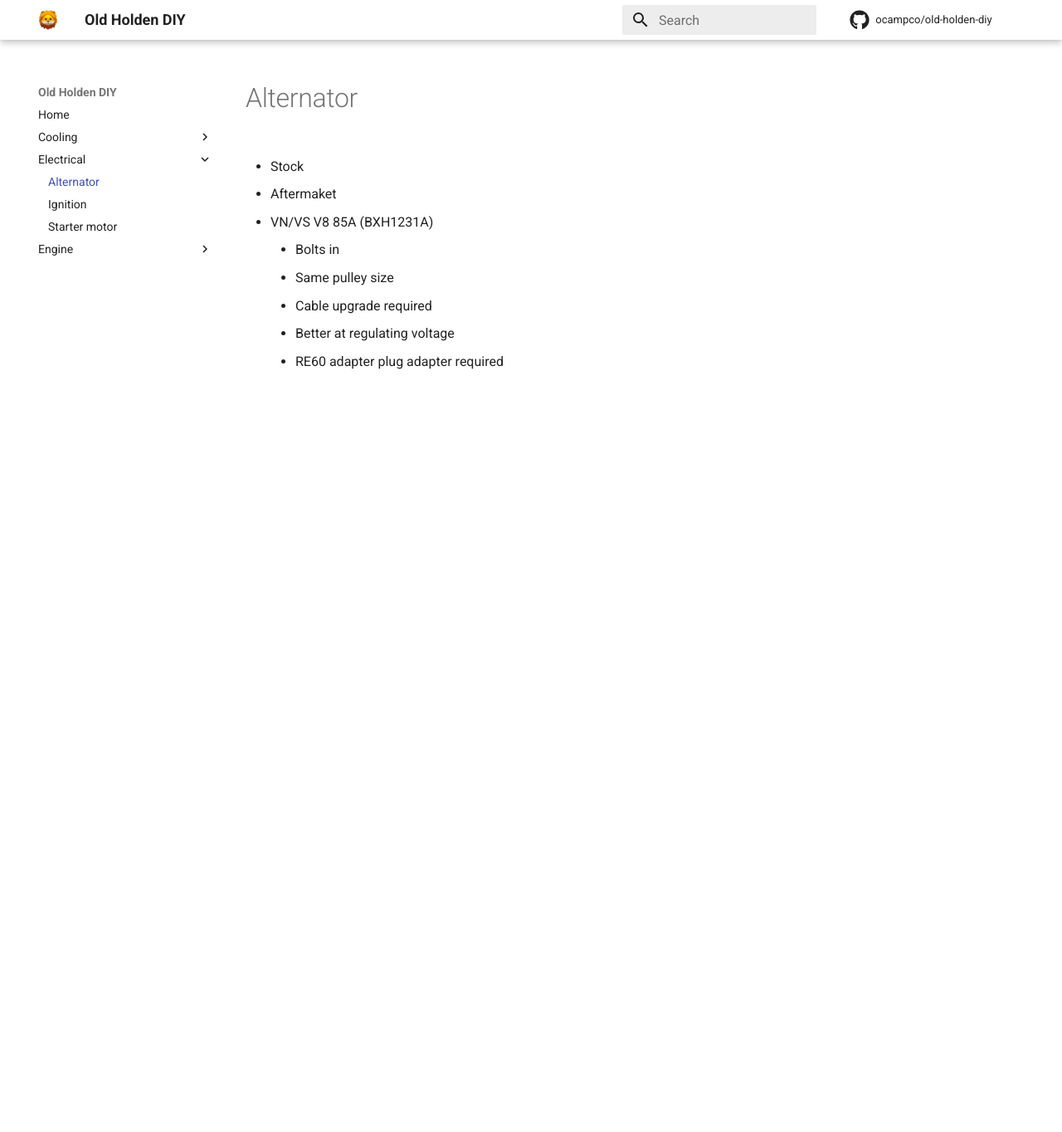
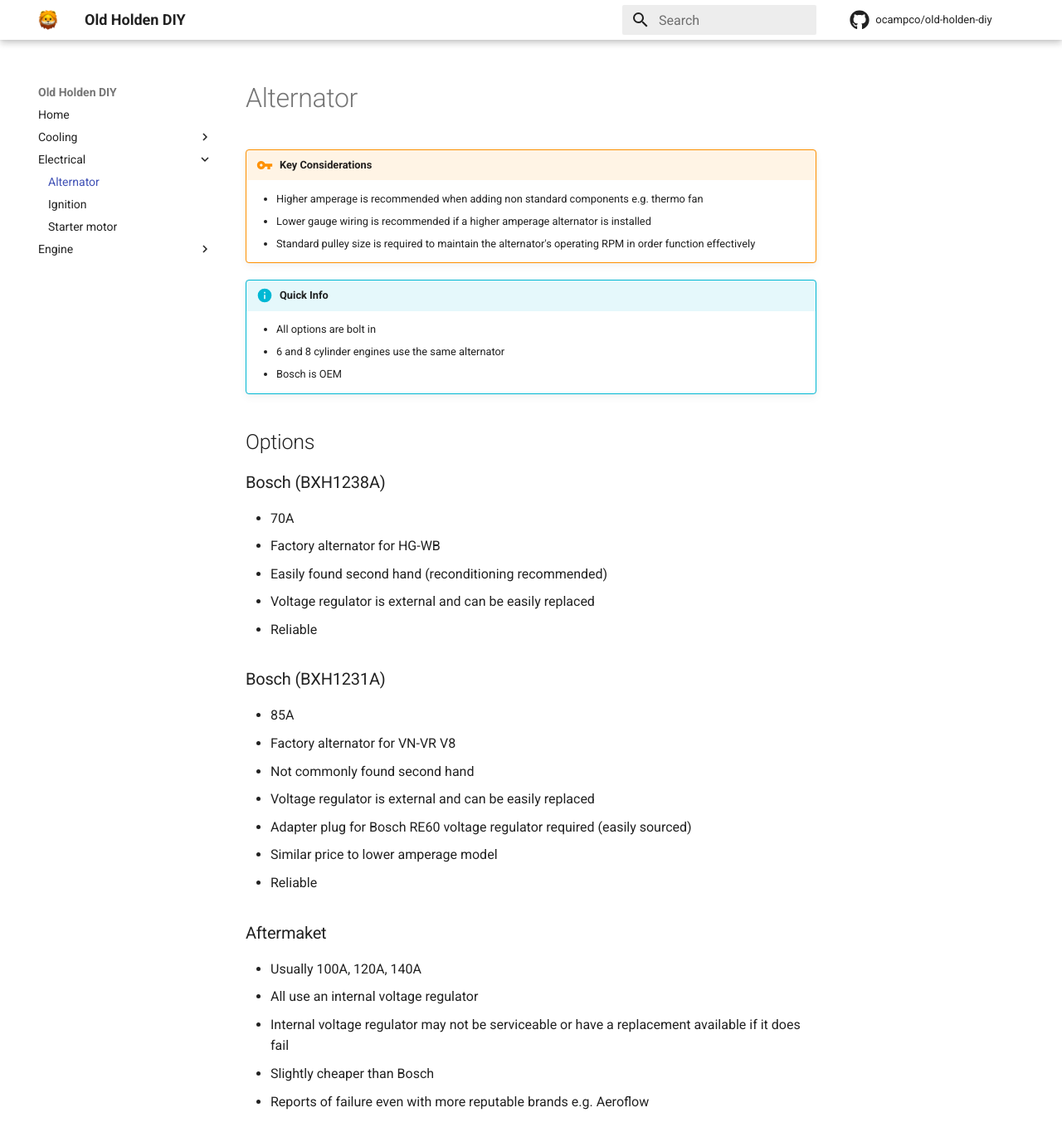
Before and after one commit to ocampco/old-holden-diy, an MkDocs documentation site: the page built from docs/electrical/alternator.md, in a window 1280 px wide and 1364 px high. Shown: the whole window at 83% size. Built offline with MkDocs 1.6.1 and Material for MkDocs 9.7.7, drawn with Linux system fonts in a browser that asks for light colours; comment, search, counter and statistics services are not loaded.

Commit message:
update alternator

```diff
--- a/docs/electrical/alternator.md
+++ b/docs/electrical/alternator.md
@@ -3,13 +3,37 @@
 authors: [ocampus]
 ---
 
-- Stock
+!!! warning "Key Considerations"
+	- Higher amperage is recommended when adding non standard components e.g. thermo fan
+	- Lower gauge wiring is recommended if a higher amperage alternator is installed
+	- Standard pulley size is required to maintain the alternator's operating RPM in order function effectively
 
-- Aftermaket
+!!! info "Quick Info"
+	- All options are bolt in
+	- 6 and 8 cylinder engines use the same alternator
+	- Bosch is OEM
 
-- VN/VS V8 85A (BXH1231A)
-	- Bolts in
-	- Same pulley size
-	- Cable upgrade required
-	- Better at regulating voltage
-	- RE60 adapter plug adapter required
+## Options
+
+### Bosch (BXH1238A)
+- 70A
+- Factory alternator for HG-WB
+- Easily found second hand (reconditioning recommended)
+- Voltage regulator is external and can be easily replaced
+- Reliable
+
+### Bosch (BXH1231A)
+- 85A
+- Factory alternator for VN-VR V8
+- Not commonly found second hand
+- Voltage regulator is external and can be easily replaced
+- Adapter plug for Bosch RE60 voltage regulator required (easily sourced)
+- Similar price to lower amperage model
+- Reliable
+
+### Aftermaket
+- Usually 100A, 120A, 140A
+- All use an internal voltage regulator
+- Internal voltage regulator may not be serviceable or have a replacement available if it does fail
+- Slightly cheaper than Bosch
+- Reports of failure even with more reputable brands e.g. Aeroflow
```
